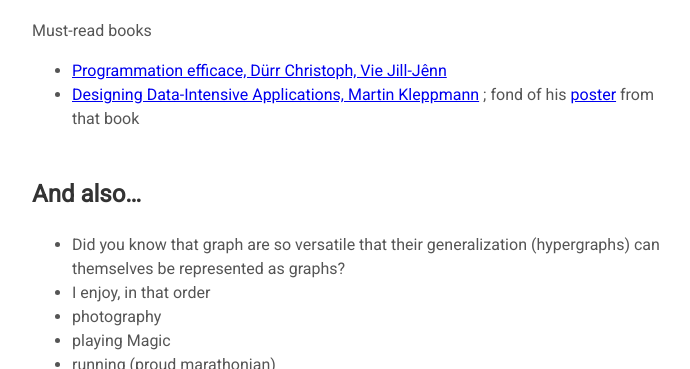
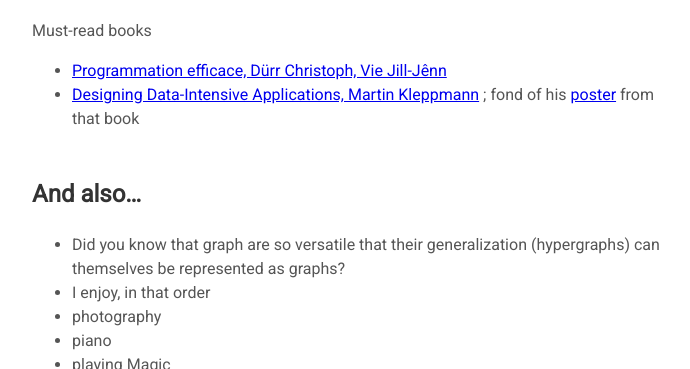
Before and after one commit to theplatypus/theplatypus.github.io__, a Jekyll site: the page built from index.md, in a window 1280 px wide and 900 px high, scrolled down 4403 px, cut to the strip 0-369 px from the top of the window. Shown: the whole strip, without its empty margins (224-914 px from the left). Built offline with Jekyll 4.4.1, drawn with Linux system fonts in a browser that asks for light colours; some web fonts are replaced; our own code applies the rules of GitHub Pages for plain Markdown files.

Commit message:
Update index.md

```diff
--- a/index.md
+++ b/index.md
@@ -94,6 +94,7 @@ Must-read books
 - Did you know that graph are so versatile that their generalization (hypergraphs) can themselves be represented as graphs?
 - I enjoy, in that order
  - photography
+ - piano
  - playing Magic
  - running (proud marathonian)
 
```
